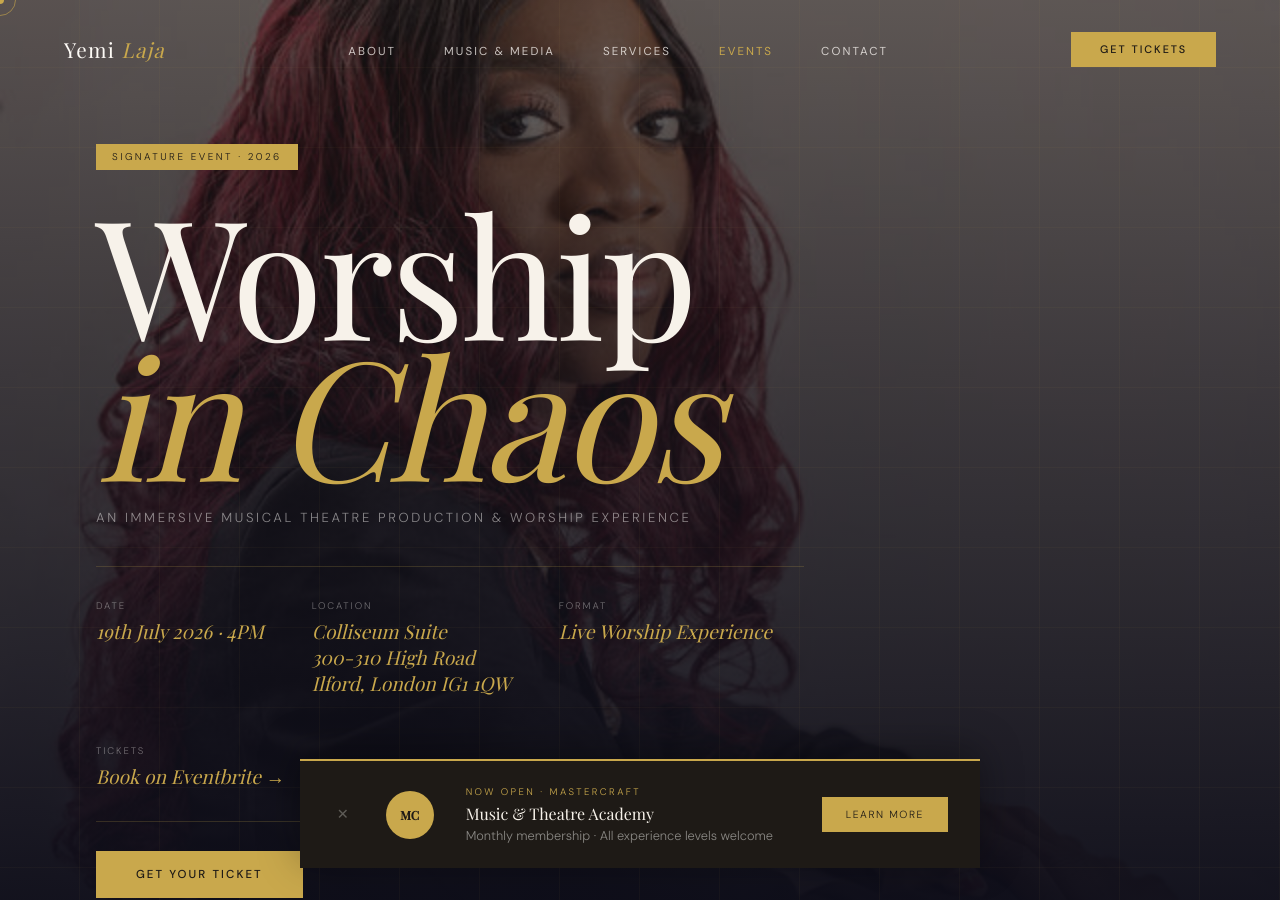
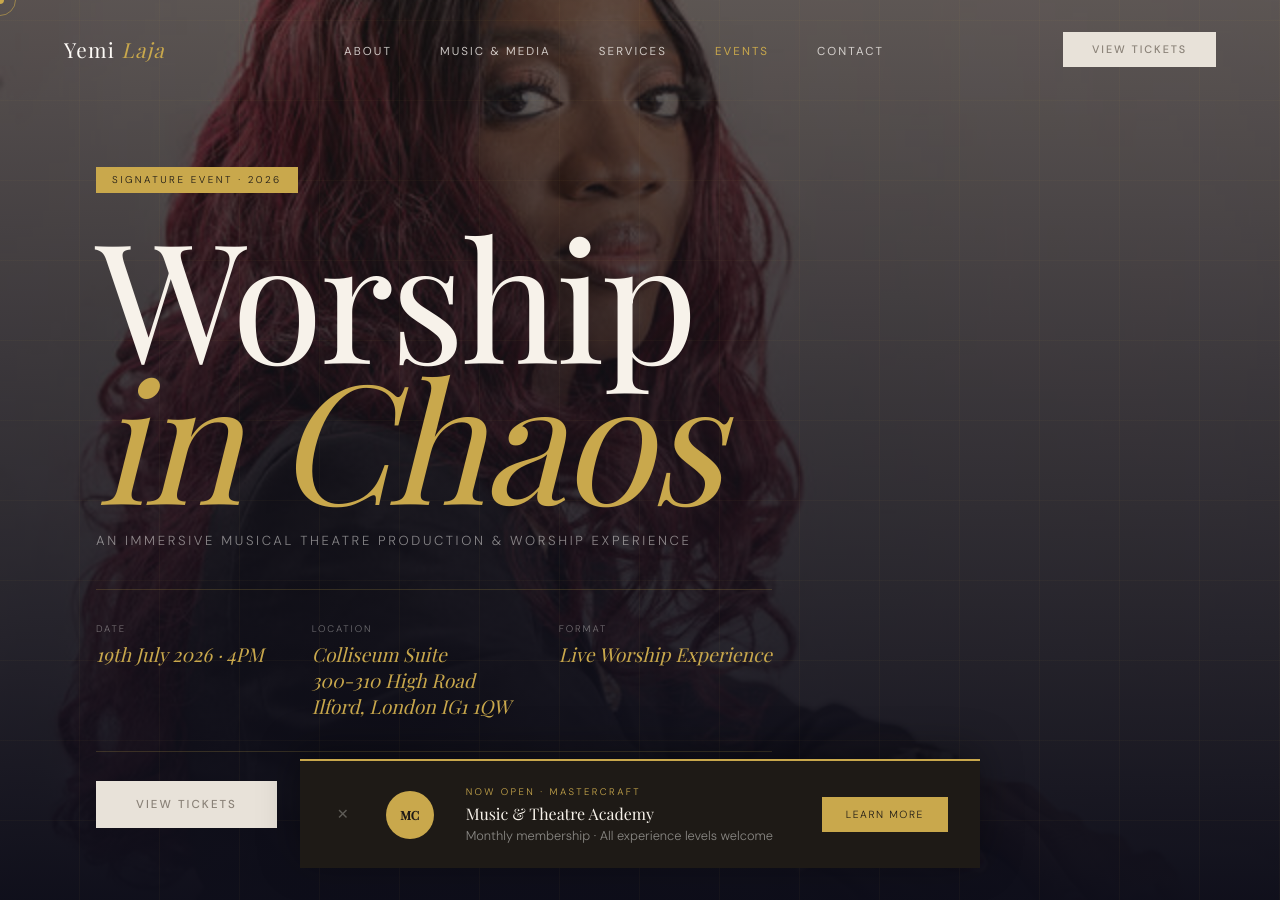
Before and after one commit to RosarioAnthonyWaya/yemi-jekyll, a Jekyll site: the page built from events/worship-in-chaos/index.html, in a window 1280 px wide and 900 px high. Built offline with Jekyll 4.4.1, drawn with Linux system fonts in a browser that asks for light colours; some web fonts are replaced; some of the changed text lies outside the part shown; grey boxes are pictures that could not be loaded.

Commit message:
Close Worship in Chaos ticketing and mark the event as past

```diff
--- a/events/worship-in-chaos/index.html
+++ b/events/worship-in-chaos/index.html
@@ -2,7 +2,7 @@
 layout: "event"
 title: "Worship in Chaos"
 nav_class: ""
-nav_cta: "Get Tickets"
+nav_cta: "View Tickets"
 nav_cta_link: "#tickets"
 page_styles: |
   #event-hero { position:relative; min-height:100vh; display:flex; align-items:flex-end; overflow:hidden; background:var(--char); }
@@ -41,6 +41,10 @@
   .ticket.featured .ticket-perks li { color:rgba(250,248,245,0.6); border-bottom-color:rgba(255,255,255,0.06); }
   .ticket-perks li::before { content:'✦'; color:var(--gold); font-size:0.45rem; margin-top:0.5rem; flex-shrink:0; }
   .ticket-strike { text-decoration:line-through; color:var(--mist); font-size:0.85rem; margin-left:0.4rem; font-family:'DM Sans',sans-serif; font-weight:300; }
+  .ticket-closed { display:inline-block; font-size:0.72rem; letter-spacing:0.18em; text-transform:uppercase; font-weight:500; color:var(--mist); background:var(--stone); padding:1rem 2.5rem; cursor:not-allowed; user-select:none; }
+  .ticket.featured .ticket-closed { background:rgba(255,255,255,0.07); color:rgba(250,248,245,0.35); }
+  .nav-book, .nav-book:hover { background:var(--stone); color:var(--mist); transform:none; }
+  .cta-muted, .cta-muted:hover { background:var(--stone); color:var(--mist); transform:none; }
 
   @media(min-width:1025px){
     #event-hero { align-items:center; }
@@ -84,12 +88,8 @@
         <div class="em-label">Format</div>
         <div class="em-val">Live Worship Experience</div>
       </div>
-      <div>
-        <div class="em-label">Tickets</div>
-        <div class="em-val"><a href="https://yemilajaworshipinchaos.eventbrite.com" target="_blank" style="color:var(--gold);text-decoration:none;">Book on Eventbrite →</a></div>
-      </div>
     </div>
-    <a href="#tickets" class="cta-primary">Get Your Ticket</a>
+    <a href="#tickets" class="cta-primary cta-muted">View Tickets</a>
   </div>
 </section>
 
@@ -109,10 +109,9 @@
       </div>
       <div style="display:flex;align-items:center;gap:0.8rem;padding:0.6rem 0;">
         <span style="color:var(--gold);font-size:0.5rem;">✦</span>
-        <span style="font-size:0.9rem;color:var(--mist);">Tickets from £10 — available now on Eventbrite</span>
+        <span style="font-size:0.9rem;color:var(--mist);">Tickets were priced from £10</span>
       </div>
     </div>
-    <a href="#tickets" class="cta-primary">Secure Your Place</a>
   </div>
   <div class="reveal" style="display:flex;flex-direction:column;gap:1rem;">
     <div class="ea-img">
@@ -131,7 +130,7 @@
   <div class="reveal">
     <p class="section-label">Ticketing</p>
     <h2 class="section-heading" style="color:var(--char);">Choose Your <em>Experience</em></h2>
-    <p style="font-size:0.9rem;color:var(--mist);margin-top:0.8rem;">All tickets purchased via Eventbrite — secure checkout.</p>
+    <p style="font-size:0.9rem;color:var(--mist);margin-top:0.8rem;">This event has taken place. Ticket sales are now closed.</p>
   </div>
   <div class="tickets-grid">
 
@@ -146,7 +145,7 @@
         <li>Live worship experience</li>
         <li>Community gathering</li>
       </ul>
-      <a href="https://yemilajaworshipinchaos.eventbrite.com" target="_blank" class="cta-primary">Get Ticket</a>
+      <span class="ticket-closed">Closed</span>
     </div>
 
 
@@ -160,7 +159,7 @@
         <li>Live worship experience</li>
         <li>Community gathering</li>
       </ul>
-      <a href="https://yemilajaworshipinchaos.eventbrite.com" target="_blank" class="cta-primary">Get Ticket</a>
+      <span class="ticket-closed">Closed</span>
     </div>
 
 
@@ -174,7 +173,7 @@
         <li>Priority seating</li>
         <li>VIP experience</li>
       </ul>
-      <a href="https://yemilajaworshipinchaos.eventbrite.com" target="_blank" class="cta-primary">Get VIP Ticket</a>
+      <span class="ticket-closed">Closed</span>
     </div>
 
 
@@ -188,12 +187,12 @@
         <li>Meet &amp; greet with Yemi</li>
         <li>Exclusive merchandise included</li>
       </ul>
-      <a href="https://yemilajaworshipinchaos.eventbrite.com" target="_blank" class="cta-primary">Get VVIP Ticket</a>
+      <span class="ticket-closed">Closed</span>
     </div>
 
   </div>
   <div style="text-align:center;margin-top:2.5rem;" class="reveal">
-    <a href="https://yemilajaworshipinchaos.eventbrite.com" target="_blank" class="cta-dark" style="display:inline-block;">View All Tickets on Eventbrite →</a>
+    <a href="https://yemilajaworshipinchaos.eventbrite.com" target="_blank" class="cta-dark" style="display:inline-block;">View on Eventbrite →</a>
   </div>
 </section>
 
--- a/index.html
+++ b/index.html
@@ -182,9 +182,9 @@
       <div class="event-meta">
         <div><div class="meta-label">Date</div><div class="meta-val">19th July 2026 · 4PM</div></div>
         <div><div class="meta-label">Venue</div><div class="meta-val">Colliseum Suite, Ilford</div></div>
-        <div><div class="meta-label">Tickets</div><div class="meta-val">From £10</div></div>
+        <div><div class="meta-label">Tickets</div><div class="meta-val">Sales Closed</div></div>
       </div>
-      <a href="/events/worship-in-chaos/" class="cta-primary">Get Your Ticket</a>
+      <a href="/events/worship-in-chaos/" class="cta-primary">View Event</a>
     </div>
     <div class="event-right reveal reveal-delay-2">
       <div class="event-img-wrap">
```
Also changed, not shown: events/index.html (+4 -4 lines).
